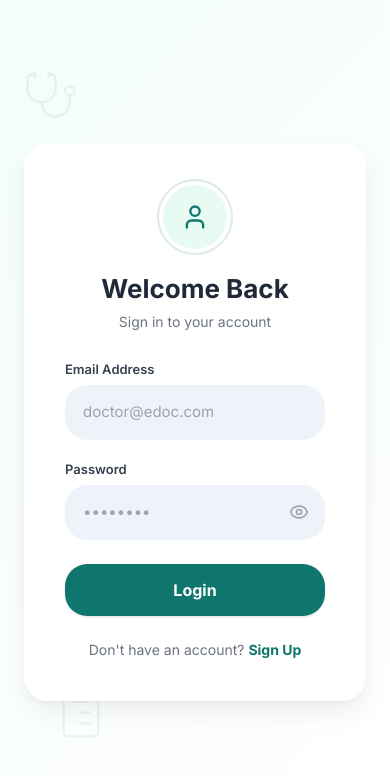
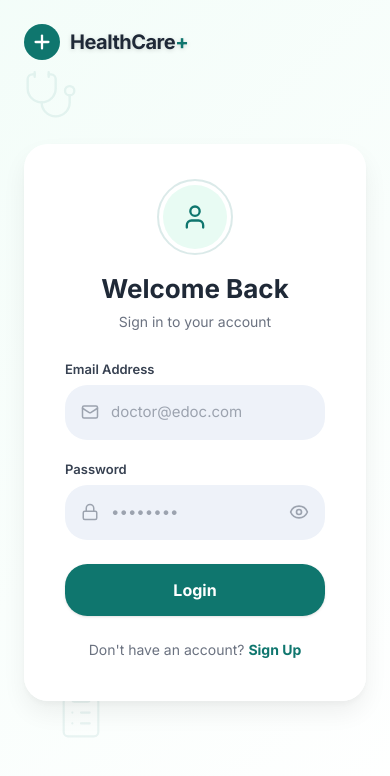
Before and after one commit to bnyashavanth-prog/Appointment-system, a Next.js app in the folder edoc-next/: page /login in a window 390 px wide. Shown: the top 776 px of the page. Built offline with nearby package versions, Linux system fonts and the light colour scheme.

Commit message:
feat: complete login page polish, animations, and typography refinements

```diff
--- a/edoc-next/app/login/page.tsx
+++ b/edoc-next/app/login/page.tsx
@@ -3,8 +3,8 @@
 import { useState } from "react"
 import { SubmitButton } from "./SubmitButton"
 import { loginAction } from "./actions"
-import { m, LazyMotion, domAnimation } from "framer-motion"
-import { User, Eye, EyeOff } from "lucide-react"
+import { m, LazyMotion, domAnimation, useMotionValue, useTransform, useReducedMotion } from "framer-motion"
+import { User, Eye, EyeOff, Plus, Mail, Lock } from "lucide-react"
 import Link from "next/link"
 import { LoginBackground, MobileFloatingIcons } from "@/components/auth/LoginBackground"
 import styles from "./login.module.css"
@@ -13,10 +13,87 @@ export default function LoginPage() {
   const [error, setError] = useState<string | null>(null)
   const [showPassword, setShowPassword] = useState(false)
   const [isShaking, setIsShaking] = useState(false)
+  const [emailValue, setEmailValue] = useState("")
+  const [passwordValue, setPasswordValue] = useState("")
+
+  const shouldReduceMotion = useReducedMotion()
+
+  // Mouse Parallax values
+  const mouseX = useMotionValue(0)
+  const mouseY = useMotionValue(0)
+
+  // Max shift ±8px
+  const shiftX = useTransform(mouseX, [-0.5, 0.5], [-8, 8])
+  const shiftY = useTransform(mouseY, [-0.5, 0.5], [-8, 8])
+
+  const handleMouseMove = (e: React.MouseEvent) => {
+    if (shouldReduceMotion) return
+    const rect = e.currentTarget.getBoundingClientRect()
+    const x = (e.clientX - rect.left) / rect.width - 0.5
+    const y = (e.clientY - rect.top) / rect.height - 0.5
+    mouseX.set(x)
+    mouseY.set(y)
+  }
+
+  const containerVariants: any = {
+    hidden: { opacity: 0, y: 24 },
+    show: {
+      opacity: 1,
+      y: 0,
+      transition: { duration: 0.6, ease: "easeOut", delay: 0.6, staggerChildren: 0.1 }
+    }
+  }
+
+  const itemVariants: any = {
+    hidden: { opacity: 0, y: 10 },
+    show: { opacity: 1, y: 0, transition: { duration: 0.4, ease: "easeOut" } }
+  }
 
   return (
     <LazyMotion features={domAnimation}>
-      <div className={`flex min-h-screen ${styles.gradientBg}`}>
+      <div
+        className={`flex min-h-screen ${styles.gradientBg} relative overflow-hidden`}
+        onMouseMove={handleMouseMove}
+      >
+
+        {/* RIGHT PANEL DECORATIVE SHAPES (Parallax) */}
+        <m.div
+          style={{ x: shiftX, y: shiftY }}
+          className="absolute inset-0 pointer-events-none z-0 right-panel-bg hidden md:block"
+        >
+          <m.div
+            animate={shouldReduceMotion ? {} : { rotate: 360 }} transition={{ duration: 40, repeat: Infinity, ease: "linear" }}
+            className="absolute -top-[10%] -right-[5%] w-[400px] h-[400px] bg-teal-500/[0.04] rounded-full blur-[80px]"
+          />
+          <m.div
+            animate={shouldReduceMotion ? {} : { rotate: -360 }} transition={{ duration: 30, repeat: Infinity, ease: "linear" }}
+            className="absolute bottom-[10%] right-[15%] w-[300px] h-[300px] bg-[#E8FBF3] rounded-full blur-[60px]"
+          />
+          <div className="absolute top-[20%] right-[8%] text-[#0F766E]/5"><Plus size={32} /></div>
+          <div className="absolute bottom-[15%] right-[25%] text-[#0F766E]/5"><Plus size={24} /></div>
+        </m.div>
+
+        {/* HEADER BRANDING */}
+        <div className="absolute top-6 left-6 md:top-8 md:left-8 z-[100]">
+          <m.div
+            initial={{ opacity: 0, x: -20 }}
+            animate={{ opacity: 1, x: 0 }}
+            transition={{ duration: 0.4, delay: 0.2, ease: "easeOut" }}
+            className="flex items-center gap-2.5"
+          >
+            <m.div
+              initial={shouldReduceMotion ? {} : { boxShadow: "0 0 0 rgba(15,118,110,0)" }}
+              animate={shouldReduceMotion ? {} : { boxShadow: ["0 0 0 rgba(15,118,110,0)", "0 0 20px rgba(15,118,110,0.6)", "0 0 0 rgba(15,118,110,0)"] }}
+              transition={{ duration: 1, delay: 0.5 }}
+              className="w-9 h-9 bg-[#0F766E] rounded-xl flex items-center justify-center text-white shadow-lg"
+            >
+              <Plus size={22} strokeWidth={2.5} />
+            </m.div>
+            <span className="text-xl font-bold text-[#1F2937] tracking-tight drop-shadow-sm">
+              HealthCare<span className="text-[#0F766E]">+</span>
+            </span>
+          </m.div>
+        </div>
 
         {/* LEFT PANEL — animated scene */}
         <LoginBackground />
@@ -27,29 +104,29 @@ export default function LoginPage() {
         {/* RIGHT PANEL — login card */}
         <div className="relative w-full md:w-[40%] min-h-screen flex items-center justify-center p-6 z-10">
           <m.div
-            initial={{ opacity: 0, y: 24 }}
-            animate={{ opacity: 1, y: 0 }}
-            transition={{ duration: 0.6, ease: "easeOut", delay: 0.6 }}
-            className={`w-full max-w-[420px] bg-white/95 backdrop-blur-[10px] rounded-[24px] p-10 shadow-[0_4px_6px_rgba(0,0,0,0.03),0_12px_24px_rgba(0,0,0,0.06)] border border-white/60 ${isShaking ? styles.shake : ""}`}
+            variants={containerVariants}
+            initial="hidden"
+            animate="show"
+            className={`w-full max-w-[420px] bg-white/95 backdrop-blur-[10px] rounded-[24px] p-10 shadow-[0_4px_6px_rgba(0,0,0,0.03),0_12px_24px_rgba(0,0,0,0.06)] border border-white/60 ${isShaking && !shouldReduceMotion ? styles.shake : ""}`}
             onAnimationEnd={() => setIsShaking(false)}
           >
             {/* Avatar badge with pulse */}
-            <div className="flex justify-center mb-5">
+            <m.div variants={itemVariants} className="flex justify-center mb-5">
               <div className="relative w-16 h-16">
                 <span className="absolute -inset-1.5 rounded-full border-2 border-[#0F766E]/15 animate-[pulseRing_2.5s_ease-in-out_infinite]" />
-                <div className="w-full h-full rounded-full bg-[#E8FBF3] flex items-center justify-center">
+                <div className="w-full h-full rounded-full bg-[#E8FBF3] flex items-center justify-center relative z-10">
                   <User size={28} className="text-[#0F766E]" />
                 </div>
               </div>
-            </div>
+            </m.div>
 
-            <h1 className="text-center text-[26px] font-bold text-[#1F2937] mb-1">Welcome Back</h1>
-            <p className="text-center text-sm text-[#6B7280] mb-7">Sign in to your account</p>
+            <m.h1 variants={itemVariants} className="text-center text-[26px] font-bold text-[#1F2937] mb-1">Welcome Back</m.h1>
+            <m.p variants={itemVariants} className="text-center text-sm text-[#6B7280] mb-7">Sign in to your account</m.p>
 
             {error && (
-              <div className="mb-5 p-3 text-sm text-red-600 bg-red-50 rounded-xl border border-red-100 text-center font-medium animate-[fadeIn_0.25s_ease]">
+              <m.div variants={itemVariants} className="mb-5 p-3 text-sm text-red-600 bg-red-50 rounded-xl border border-red-100 text-center font-medium animate-[fadeIn_0.25s_ease]">
                 {error}
-              </div>
+              </m.div>
             )}
 
             <form
@@ -64,10 +141,14 @@ export default function LoginPage() {
               className="space-y-5"
             >
               {/* Email */}
-              <div className="group">
+              <m.div variants={itemVariants} className="group">
                 <label htmlFor="email" className="block text-[13px] font-semibold text-[#374151] mb-1.5 group-focus-within:text-[#0F766E] transition-colors">
                   Email Address
                 </label>
+                <div className="relative">
+                  <div className={`absolute left-4 top-1/2 -translate-y-1/2 transition-colors duration-200 ${emailValue ? 'text-[#0F766E]' : 'text-[#9CA3AF] group-focus-within:text-[#0F766E]'}`}>
+                    <Mail size={18} />
+                  </div>
                   <input
                     id="email"
                     name="email"
@@ -75,16 +156,22 @@ export default function LoginPage() {
                     required
                     placeholder="doctor@edoc.com"
                     autoComplete="email"
-                  className="w-full px-4 py-3.5 text-[15px] bg-[#EEF2F9] border-2 border-transparent rounded-xl text-[#1F2937] placeholder:text-[#9CA3AF] outline-none transition-all duration-200 focus:border-[#0F766E] focus:shadow-[0_0_0_3px_rgba(15,118,110,0.12)] focus:-translate-y-[2px] focus:bg-white"
+                    value={emailValue}
+                    onChange={(e) => setEmailValue(e.target.value)}
+                    className="w-full pl-11 pr-4 py-3.5 text-[15px] bg-[#EEF2F9] border-2 border-transparent rounded-xl text-[#1F2937] placeholder:text-[#9CA3AF] outline-none transition-all duration-200 focus:border-[#0F766E] focus:shadow-[0_0_0_3px_rgba(15,118,110,0.12)] focus:-translate-y-[2px] focus:bg-white"
                   />
                 </div>
+              </m.div>
 
               {/* Password */}
-              <div className="group">
+              <m.div variants={itemVariants} className="group">
                 <label htmlFor="password" className="block text-[13px] font-semibold text-[#374151] mb-1.5 group-focus-within:text-[#0F766E] transition-colors">
                   Password
                 </label>
                 <div className="relative">
+                  <div className={`absolute left-4 top-1/2 -translate-y-1/2 transition-colors duration-200 ${passwordValue ? 'text-[#0F766E]' : 'text-[#9CA3AF] group-focus-within:text-[#0F766E]'}`}>
+                    <Lock size={18} />
+                  </div>
                   <input
                     id="password"
                     name="password"
@@ -92,7 +179,9 @@ export default function LoginPage() {
                     required
                     placeholder="••••••••"
                     autoComplete="current-password"
-                    className="w-full px-4 py-3.5 pr-12 text-[15px] bg-[#EEF2F9] border-2 border-transparent rounded-xl text-[#1F2937] placeholder:text-[#9CA3AF] outline-none transition-all duration-200 focus:border-[#0F766E] focus:shadow-[0_0_0_3px_rgba(15,118,110,0.12)] focus:-translate-y-[2px] focus:bg-white"
+                    value={passwordValue}
+                    onChange={(e) => setPasswordValue(e.target.value)}
+                    className="w-full pl-11 pr-12 py-3.5 text-[15px] bg-[#EEF2F9] border-2 border-transparent rounded-xl text-[#1F2937] placeholder:text-[#9CA3AF] outline-none transition-all duration-200 focus:border-[#0F766E] focus:shadow-[0_0_0_3px_rgba(15,118,110,0.12)] focus:-translate-y-[2px] focus:bg-white"
                   />
                   <button
                     type="button"
@@ -100,22 +189,30 @@ export default function LoginPage() {
                     aria-label={showPassword ? "Hide password" : "Show password"}
                     className="absolute right-3 top-1/2 -translate-y-1/2 p-1 text-[#9CA3AF] hover:text-[#0F766E] transition-colors"
                   >
-                    {showPassword ? <EyeOff size={20} /> : <Eye size={20} />}
+                    <div className="relative w-5 h-5">
+                      <m.div initial={false} animate={{ opacity: showPassword ? 1 : 0 }} transition={{ duration: 0.15 }} className="absolute inset-0">
+                        <EyeOff size={20} />
+                      </m.div>
+                      <m.div initial={false} animate={{ opacity: showPassword ? 0 : 1 }} transition={{ duration: 0.15 }} className="absolute inset-0">
+                        <Eye size={20} />
+                      </m.div>
+                    </div>
                   </button>
                 </div>
-              </div>
+              </m.div>
 
-              <div className="pt-1">
+              <m.div variants={itemVariants} className="pt-1">
                 <SubmitButton>Login</SubmitButton>
-              </div>
+              </m.div>
             </form>
 
-            <div className="mt-6 text-center text-sm text-[#6B7280]">
+            <m.div variants={itemVariants} className="mt-6 text-center text-sm text-[#6B7280]">
               Don&apos;t have an account?{" "}
-              <Link href="/signup" className="text-[#0F766E] font-bold hover:underline underline-offset-[3px] decoration-2 transition-all hover:scale-[1.04] inline-block">
+              <Link href="/signup" className="text-[#0F766E] font-bold relative group inline-block">
                 Sign Up
+                <span className="absolute -bottom-0.5 left-0 w-0 h-[2px] bg-[#0F766E] transition-all duration-300 group-hover:w-full" />
               </Link>
-            </div>
+            </m.div>
           </m.div>
         </div>
       </div>
```
Also changed, not shown: edoc-next/app/globals.css (+8 -0 lines), edoc-next/app/login/SubmitButton.tsx (+48 -6 lines), edoc-next/components/auth/LoginBackground.tsx (+15 -7 lines). Lines whose indentation alone changed are shown as unchanged.
